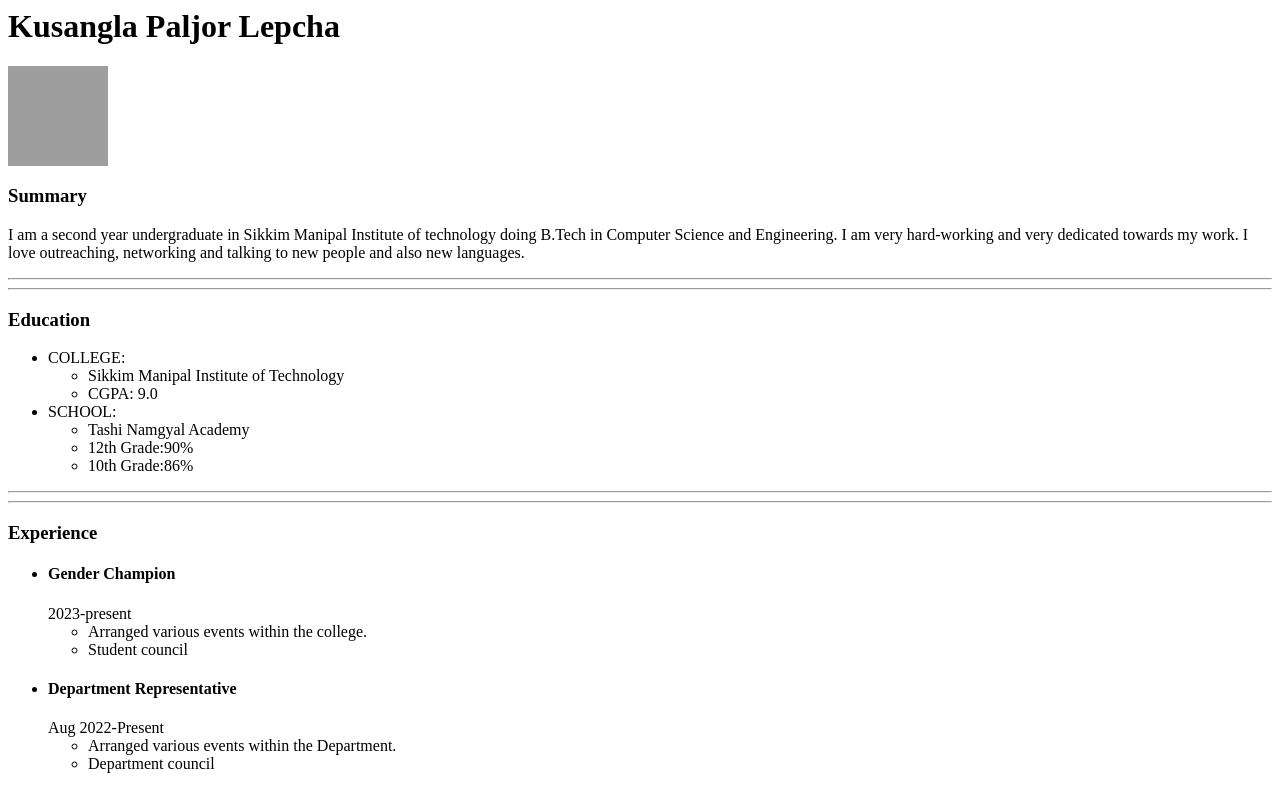
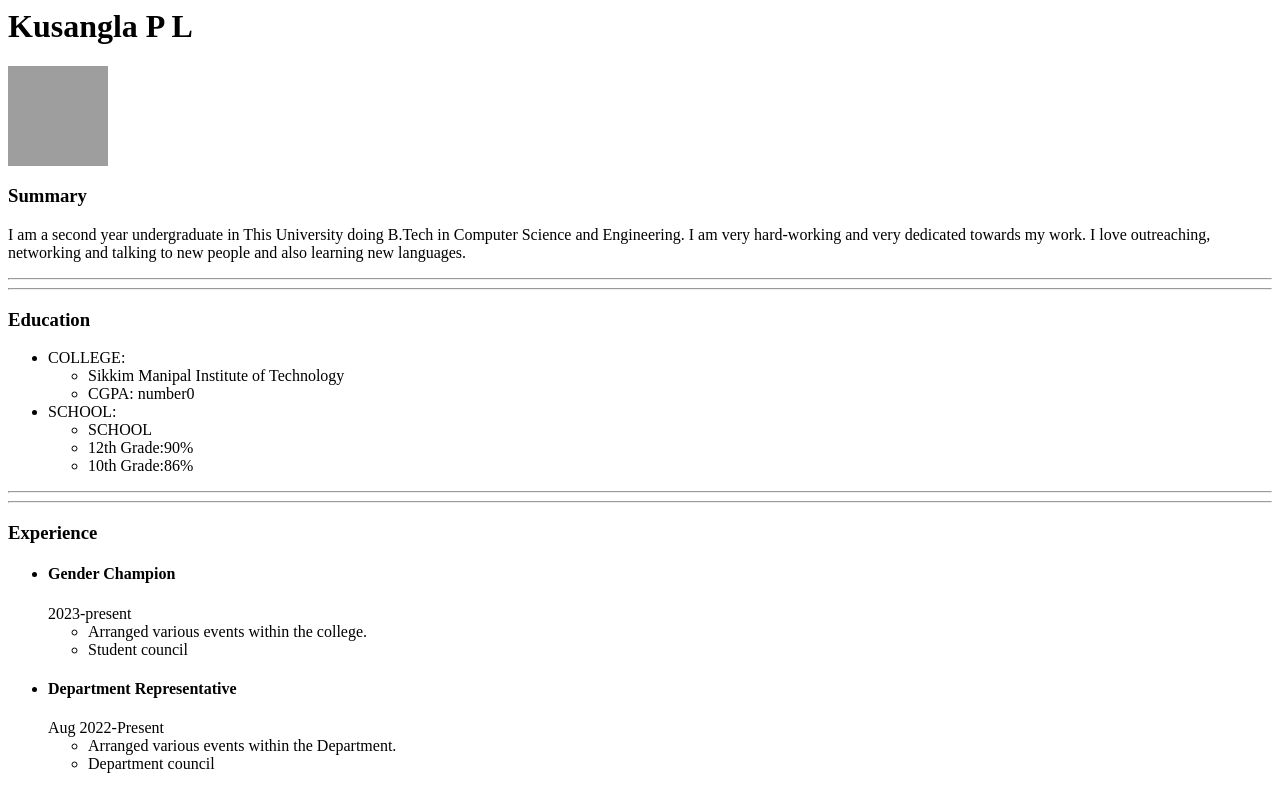
Before and after one commit to KusanglaL/Capstone-Project1-Resume-using-HTML, a plain HTML site: page index.html in a window 1280 px wide. Shown: the top 791 px of the page. Drawn offline with Linux system fonts and the light colour scheme; grey boxes are pictures that could not be loaded.

Commit message:
Update index.html

```diff
--- a/index.html
+++ b/index.html
@@ -5,11 +5,11 @@
             <title>My Resume</title>
         </head>
         <body>
-            <h1>Kusangla Paljor Lepcha</h1>
+            <h1>Kusangla P L</h1>
             <img src="https://picsum.photos/seed/picsum/100" alt="Profile picture">
             <h3>Summary</h3>
             <p>
-                I am a second year undergraduate in Sikkim Manipal Institute of technology doing B.Tech in Computer Science and Engineering. I am very hard-working and very dedicated towards my work. I love outreaching, networking and talking to new people and also new languages.
+                I am a second year undergraduate in This University doing B.Tech in Computer Science and Engineering. I am very hard-working and very dedicated towards my work. I love outreaching, networking and talking to new people and also learning new languages.
                 <hr>
                 <hr>
             </p>
@@ -19,12 +19,12 @@
                     <li>COLLEGE:
                         <ul>
                             <li>Sikkim Manipal Institute of Technology</li>
-                            <li>CGPA: 9.0</li>
+                            <li>CGPA: number0</li>
                         </ul>
                     </li>
                     <li>SCHOOL:
                         <ul>
-                            <li>Tashi Namgyal Academy</li>
+                            <li>SCHOOL </li>
                             <li>12th Grade:90%</li>
                             <li>10th Grade:86%</li>
                         </ul>
```
